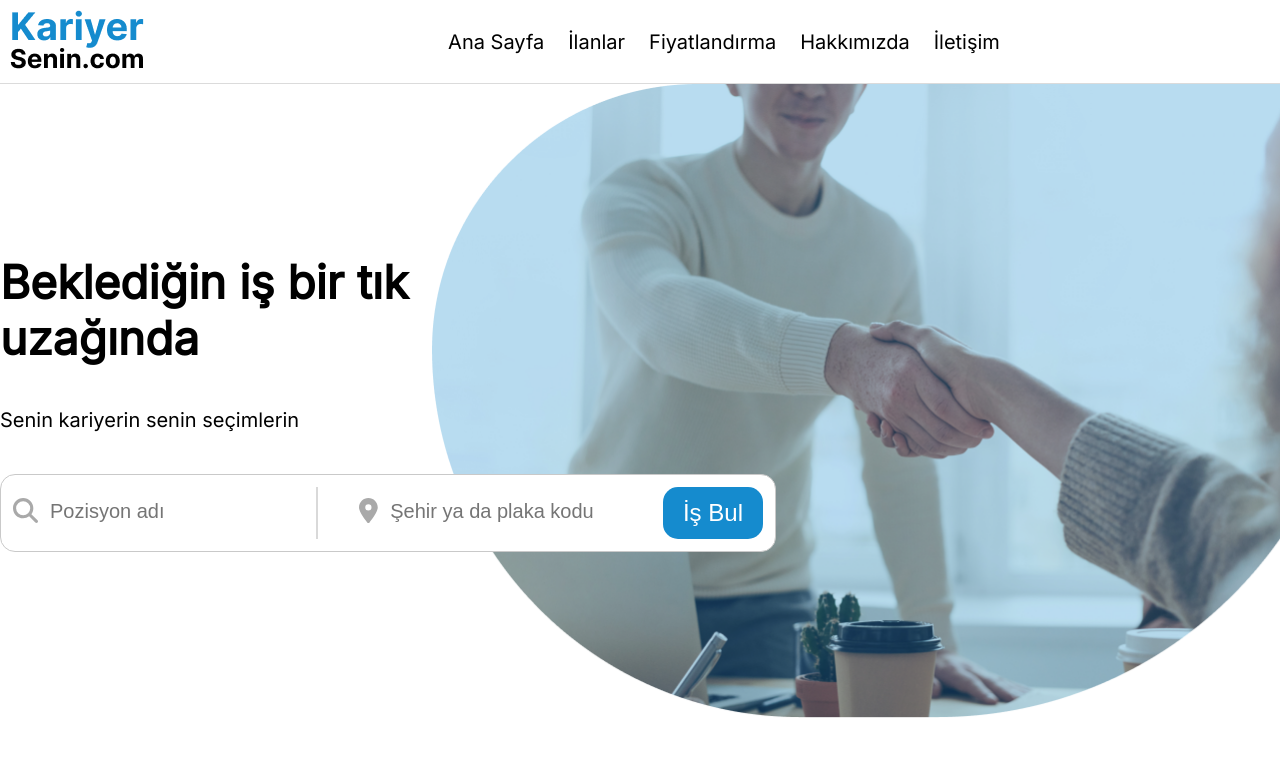
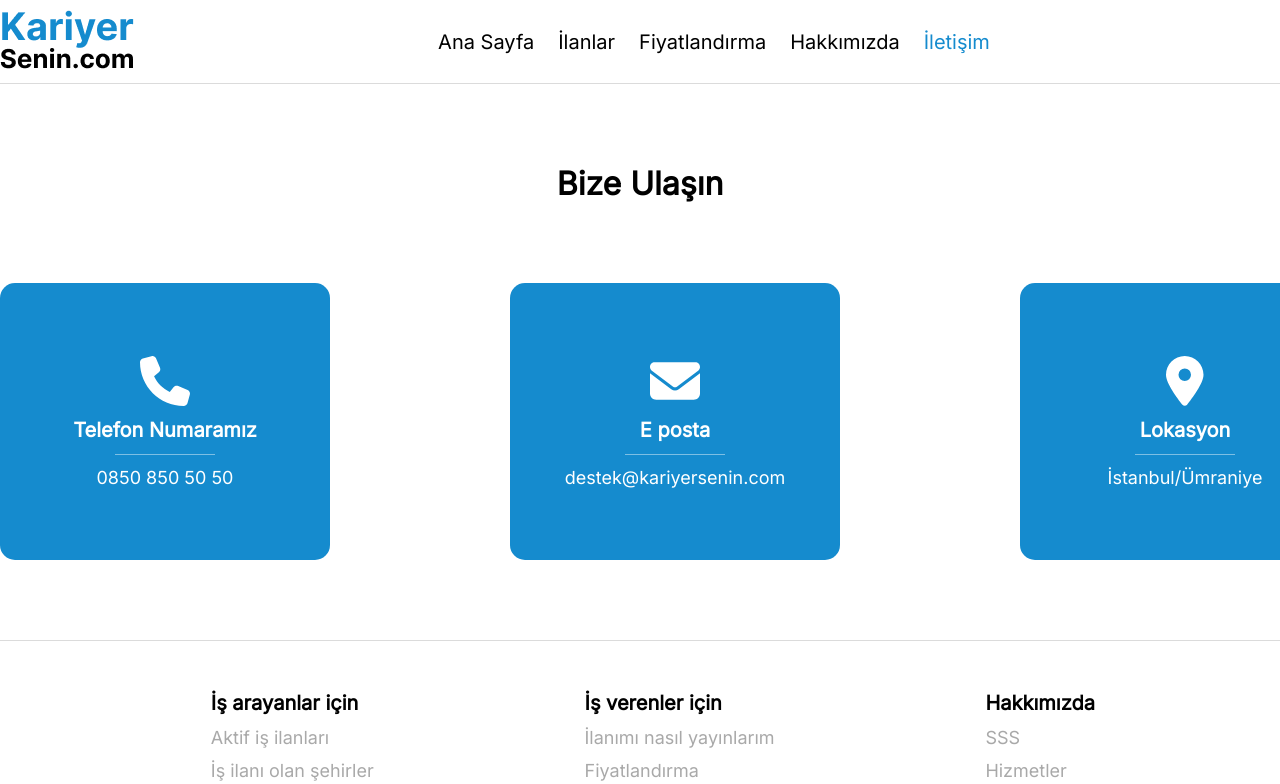
Before and after one commit to Asharp97/KariyerSenin, a Vue app: page /contact in a window 1280 px wide. Shown: the top 784 px of the page. Built offline with nearby package versions, Linux system fonts and the light colour scheme.

Commit message:
router setup

```diff
--- a/package.json
+++ b/package.json
@@ -14,10 +14,12 @@
     "@fortawesome/free-regular-svg-icons": "^6.4.0",
     "@fortawesome/free-solid-svg-icons": "^6.4.0",
     "@fortawesome/vue-fontawesome": "^3.0.3",
-    "vue": "^3.2.47"
+    "vue": "^3.2.47",
+    "vue-router": "^4.1.6"
   },
   "devDependencies": {
     "@vitejs/plugin-vue": "^4.1.0",
+    "@vue/cli-plugin-router": "~5.0.0",
     "sass": "^1.62.1",
     "vite": "^4.3.2"
   }
--- a/src/App.vue
+++ b/src/App.vue
@@ -1,31 +1,18 @@
 <template >
   <navBar />
-  <main>
-    <search />
-    <homeAds />
-    <startNow />
-    <activeDistricts />
-    <footery />
-  </main>
+  <router-view></router-view>
+  <footery />
 </template>
 
 <script>
 import navBar from './components/navBar.vue';
-import search from './components/search.vue';
-import homeAds from './components/homeAds.vue';
-import startNow from './components/startNow.vue';
-import activeDistricts from './components/activeDistricts.vue';
 import footery from './components/footer.vue';
 
 export default {
   name: 'App',
   components: {
     navBar,
-    search,
-    homeAds,
-    startNow,
-    activeDistricts,
-    footery,
+    footery
   },
 
 }
@@ -35,10 +22,23 @@ export default {
 @import "./assets/variables.scss";
 @import url('https://fonts.googleapis.com/css2?family=Inter&display=swap');
 
+.activate {
+  color: $primary !important;
+  font-weight: 500;
+}
+
+
 main {
   display: flex;
   flex-direction: column;
   gap: 60px;
+}
+
+.gap {
+  display: flex;
+  flex-direction: column;
+  gap: $comperendGap;
+  margin-block: $comperendGap;
 }
 
 * {
@@ -46,7 +46,8 @@ main {
   margin: 0;
 }
 
-a{
+
+a {
   color: inherit;
   text-decoration: none;
 }
--- a/src/assets/variables.scss
+++ b/src/assets/variables.scss
@@ -4,3 +4,4 @@ $primary-hover: #00619a;
 $gray: #a9a9a9;
 $radius: 15px;
 $border: rgba(56, 56, 56, 0.181) 1px solid;
+$comperendGap: 80px;
--- a/src/components/navBar.vue
+++ b/src/components/navBar.vue
@@ -2,16 +2,16 @@
   <div class="header">
     <div class="header-content container">
 
-      <a href="" class=" logo">
+      <router-link to="/" class=" logo">
         <img src="../assets/logo.png">
-      </a>
+      </router-link>
 
       <div class="nav">
-        <a href="">Ana Sayfa</a>
-        <a href=""> İlanlar</a>
-        <a href=""> Fiyatlandırma</a>
-        <a href=""> Hakkımızda</a>
-        <a href=""> İletişim</a>
+        <router-link to="/">Ana Sayfa</router-link>
+        <router-link to="/ads"> İlanlar</router-link>
+        <router-link to="/prices"> Fiyatlandırma</router-link>
+        <router-link to="/about"> Hakkımızda</router-link>
+        <router-link to="/contact"> İletişim</router-link>
       </div>
 
       <a class="phone " href="">
@@ -33,11 +33,10 @@ export default {
 .header {
   border-bottom: $border;
 
-
   .header-content {
     display: flex;
     justify-content: space-between;
-    padding: 10px;
+    padding-block: 10px;
 
     a {
       text-decoration: none;
--- a/src/components/search.vue
+++ b/src/components/search.vue
@@ -94,7 +94,6 @@ export default {
             font-size: 20px;
             padding-block: 12px;
           }
-
         }
 
         .icon {
@@ -106,7 +105,6 @@ export default {
       }
 
       .separator {
-        color: $gray;
         font-size: 25px;
         border-right: 2px #a9a9a971 solid;
         height: 52px;
--- a/src/main.js
+++ b/src/main.js
@@ -1,6 +1,30 @@
 /* Set up using Vue 3 */
 import { createApp } from "vue";
 import App from "./App.vue";
+import { createRouter, createWebHistory } from "vue-router";
+
+//route imports
+import home from "./views/home.vue";
+import contact from "./views/contact.vue";
+import about from "./views/about.vue";
+import admin from "./views/admin.vue";
+import ads from "./views/ads.vue";
+import prices from "./views/prices.vue";
+
+//router
+const router = createRouter({
+  history: createWebHistory(),
+
+  routes: [
+    { path: "/", name: "home", component: home },
+    { path: "/ads", name: "ads", component: ads },
+    { path: "/prices", name: "prices", component: prices },
+    { path: "/about", name: "about", component: about },
+    { path: "/contact", name: "contact", component: contact },
+    { path: "/admin", name: "admin", component: admin },
+  ],
+  linkActiveClass: "activate",
+});
 
 //font awesome
 import { library } from "@fortawesome/fontawesome-svg-core";
@@ -9,6 +33,8 @@ import { FontAwesomeIcon } from "@fortawesome/vue-fontawesome";
 /* add icons to the library */
 import {
   faPhone,
+  faPhoneAlt,
+  faEnvelope,
   faMapMarkerAlt,
   faSearch,
   faSuitcase,
@@ -24,6 +50,8 @@ import {
 library.add(
   faPhone,
   faMapMarkerAlt,
+  faPhoneAlt,
+  faEnvelope,
   faSearch,
   faSuitcase,
   faMoneyBill,
@@ -33,4 +61,4 @@ library.add(
   faFacebookF
 );
 
-createApp(App).component("icon", FontAwesomeIcon).mount("#app");
+createApp(App).use(router).component("icon", FontAwesomeIcon).mount("#app");
--- /dev/null
+++ b/src/views/about.vue
@@ -0,0 +1,12 @@
+<template>
+  about
+</template>
+
+<script>
+
+</script>
+
+<style scoped lang="scss">
+@import "../assets/variables.scss";
+
+</style>
--- /dev/null
+++ b/src/views/admin.vue
@@ -0,0 +1,11 @@
+<template>
+  admin
+</template>
+
+<script>
+
+</script>
+
+<style scoped lang="scss">
+@import "../assets/variables.scss";
+</style>
--- /dev/null
+++ b/src/views/ads.vue
@@ -0,0 +1,7 @@
+<template>
+  ads
+</template>
+
+<style scoped lang="scss">
+@import "../assets/variables.scss";
+</style>
--- /dev/null
+++ b/src/views/contact.vue
@@ -0,0 +1,89 @@
+<template>
+  <div class="gap">
+    <h1>
+      Bize Ulaşın
+    </h1>
+    <div class="contact container ">
+      <div class="cont-box">
+        <icon class="icon" icon="fas fa-phone"></icon>
+        <h5>Telefon Numaramız</h5>
+        <div class="separator"></div>
+        <div class="info">0850 850 50 50</div>
+      </div>
+      <div class="cont-box">
+        <icon class="icon" icon="fa fa-envelope"></icon>
+        <h5>E posta</h5>
+        <div class="separator"></div>
+        <div class="info">destek@kariyersenin.com</div>
+      </div>
+      <div class="cont-box">
+        <icon class="icon" icon="fas fa-map-marker-alt"></icon>
+        <h5>Lokasyon</h5>
+        <div class="separator"></div>
+        <div class="info">İstanbul/Ümraniye</div>
+      </div>
+    </div>
+  </div>
+</template>
+
+<script>
+
+</script>
+
+<style scoped lang="scss">
+@import "../assets/variables.scss";
+
+h1 {
+  text-align: center;
+
+}
+
+.contact {
+  display: flex;
+  justify-content: space-between;
+  text-align: center;
+
+  .cont-box {
+    background-color: $primary;
+    border-radius: $radius;
+    color: white;
+    display: flex;
+    align-items: center;
+    flex-direction: column;
+    width: 330px;
+    height: 277px;
+    justify-content: center;
+    gap: 12px;
+    transition: 300ms;
+
+    &:hover {
+      background-color: $primary-hover ;
+    }
+
+    &:active {
+      opacity: 0.8;
+    }
+
+    .icon {
+      font-size: 50px;
+    }
+
+    h5 {
+      font-size: 20px;
+      font-weight: 600;
+    }
+
+    .separator {
+      font-size: 25px;
+      border-bottom: 1px #ffffff71 solid;
+      width: 100px;
+    }
+
+    .info {
+      font-weight: 400;
+      font-size: 18px;
+    }
+
+  }
+}
+</style>
--- /dev/null
+++ b/src/views/home.vue
@@ -0,0 +1,32 @@
+<template>
+  <search />
+  <div class="gap">
+    <homeAds />
+    <startNow />
+    <activeDistricts />
+  </div>
+</template>
+
+<script>
+import search from '../components/search.vue';
+import homeAds from '../components/homeAds.vue';
+import startNow from '../components/startNow.vue';
+import activeDistricts from '../components/activeDistricts.vue';
+
+export default {
+  name: 'home',
+  components: {
+    search,
+    homeAds,
+    startNow,
+    activeDistricts,
+  },
+
+}
+
+</script>
+<style scoped lang="scss">
+@import "../assets/variables.scss";
+
+
+</style>
--- /dev/null
+++ b/src/views/prices.vue
@@ -0,0 +1,11 @@
+<template>
+  prices
+</template>
+
+<script>
+
+</script>
+
+<style scoped lang="scss">
+@import "../assets/variables.scss";
+</style>
```
Also changed, not shown: 1 other file (tests, documents, lock files or other folders).
